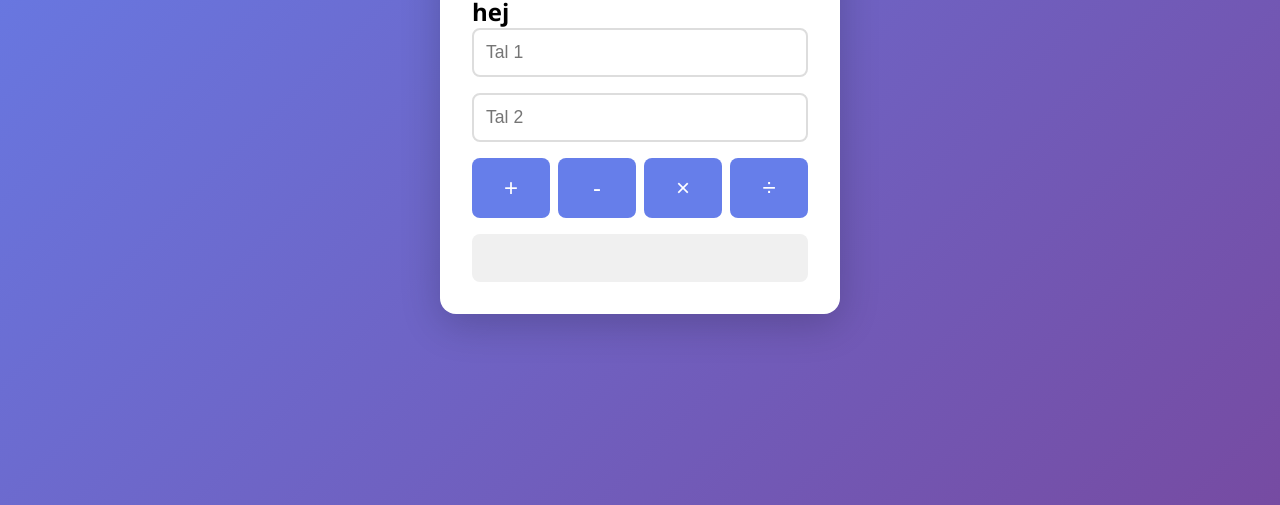
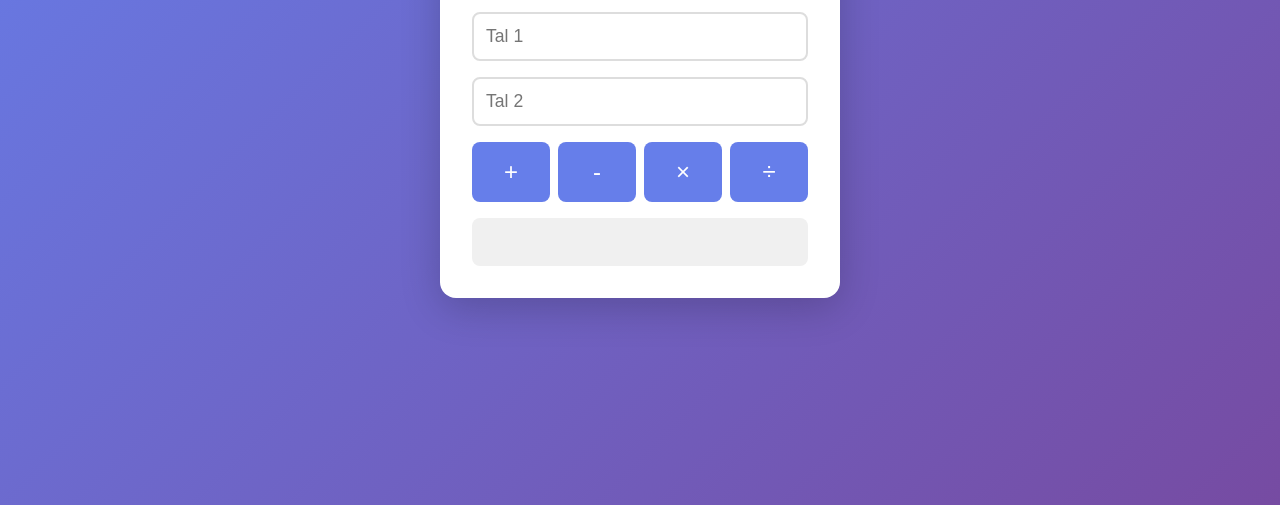
Before and after one commit to handechasacademy/Calculator, a website: page index.html in a window 1280 px wide. Shown: the part 295-800 px from the top of the page. Drawn offline with Linux system fonts and the light colour scheme.

Commit message:
Delete test changes

```diff
--- a/index.html
+++ b/index.html
@@ -9,7 +9,6 @@
 <body>
     <div class="container">
         <h1>Miniräknare</h1>
-        <h2>hej</h2>
         <div class="calculator">
             <input type="number" id="num1" placeholder="Tal 1">
             <input type="number" id="num2" placeholder="Tal 2">
```
